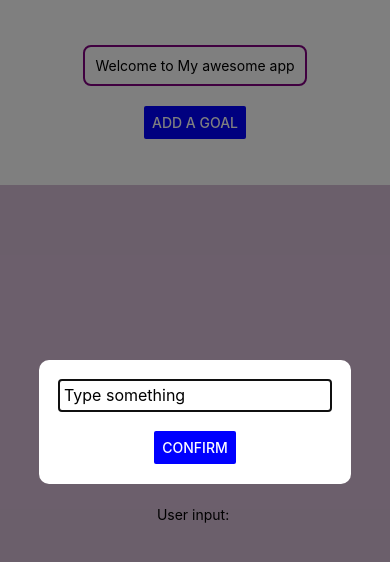
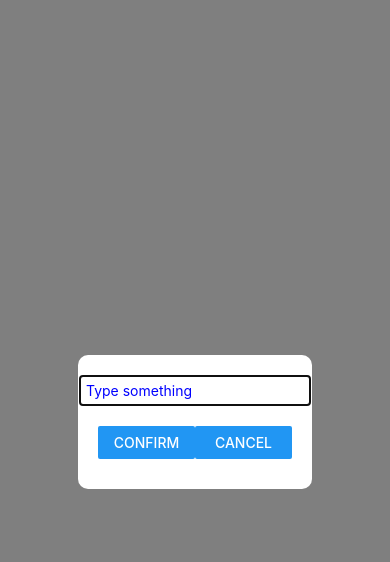
Before and after one commit to xiaoxuansu11041104/5520week2, a React Native app: screen / in a window 390 px wide. Both pictures are taken after a click on the button "ADD A GOAL". Shown: the top 562 px of the page. Built offline with nearby package versions, Linux system fonts and the light colour scheme.

Commit message:
Added cancel button

```diff
--- a/App.js
+++ b/App.js
@@ -1,61 +1,47 @@
-import { StatusBar } from 'expo-status-bar';
-import { Button, StyleSheet, Text, TextInput, View, SafeAreaView } from 'react-native';
-import Header from './Components/Header';
-import Input from './Components/Input';
-import React, { useState } from 'react';
-
+import { StatusBar } from "expo-status-bar";
+import { Button, SafeAreaView, StyleSheet, Text, View } from "react-native";
+import Header from "./Components/Header";
+import { useState } from "react";
+import Input from "./Components/Input";
 
 export default function App() {
-
-  // Declare a constant variable for the app name
-  const appName = "My awesome app";
-
-  // Declare a state variable to store the user input
-  const [userText, setUserText] = useState('');
-
-  //  Declare a visible state for the modal
-  const [modalVisible, setModalVisible] = useState(false);
-
-  // Callback function to handle the input data from the Input component
-  function handleInputData(input) {
-    setUserText(input);
-    // Hide the modal after confirming
-    setModalVisible(false);
+  const [receivedData, setReceivedData] = useState("");
+  const [isModalVisible, setIsModalVisible] = useState(false);
+  const appName = "My app";
+  //update to receive data
+  function handleInputData(data) {
+    //log the data to console
+    console.log("App ", data);
+    setReceivedData(data);
+    setIsModalVisible(false);
   }
 
+  // Callback function to handle cancel
+  function handleCancel() {
+    // Close the modal after press cancel
+    setIsModalVisible(false);
+  }
 
   return (
     <SafeAreaView style={styles.container}>
-
       <StatusBar style="auto" />
-
-      {/* Top section with header and button */}
-      <View style={styles.topSection}>
-        {/* Bordered box with text inside */}
-        <View style={styles.textBox}>
-          <Text style={styles.headerText}>Welcome to My awesome app</Text>
-        </View>
-
-        {/* Button to show the modal */}
+      <View style={styles.topView}>
+        <Header name={appName} />
         <Button
-          title = "Add a goal"
-          onPress = {() => setModalVisible(true)}
-          color="blue"
+          title="Add a Goal"
+          onPress={() => {
+            setIsModalVisible(true);
+          }}
         />
       </View>
-
-      {/* Bottom section displaying user input */}
-      <View style={styles.bottomSection}>
-        <Text style={styles.text}>User input: {userText}</Text>
-
+      <Input
+        textInputFocus={true}
+        inputHandler={handleInputData}
+        modalVisible={isModalVisible}
+      />
+      <View style={styles.bottomView}>
+        <Text style={styles.text}>{receivedData}</Text>
       </View>
-
-      {/* Pass the modal visibility state and onConfirm callback to Input */}
-      <Input
-        visible={modalVisible}
-        onConfirm={handleInputData}
-      />
-
     </SafeAreaView>
   );
 }
@@ -63,40 +49,14 @@ export default function App() {
 const styles = StyleSheet.create({
   container: {
     flex: 1,
-    backgroundColor: '#fff',
-    // alignItems: 'center',
-    justifyContent: 'center',
+    backgroundColor: "#fff",
+    // alignItems: "center",
+    justifyContent: "center",
   },
-
-  topSection: {
-    flex: 1,  // 1/5th of the screen
-    alignItems: 'center',
-    justifyContent: 'center',
-    padding: 10,
+  text: {
+    color: "purple",
+    marginVertical: 5,
   },
-  bottomSection: {
-    flex: 4,  // 4/5th of the screen
-    backgroundColor: '#D8BFD8',  // Light purple background
-    justifyContent: 'center',
-    alignItems: 'center',
-  },
-
-  textBox: {
-    borderColor: 'purple',
-    borderWidth: 2,
-    padding: 10,
-    borderRadius: 8,
-    marginBottom: 20,
-  },
-
-  text: {
-    fontSize: 14,
-    marginVertical: 10,
-    textAlign: 'center',
-  },
-
-  buttonContainer: {
-    width: '30%',
-    marginVertical: 10,
-  },
+  topView: { flex: 1, alignItems: "center", justifyContent: "space-evenly" },
+  bottomView: { flex: 4, backgroundColor: "#dcd", alignItems: "center" },
 });
--- a/Components/Input.js
+++ b/Components/Input.js
@@ -1,118 +1,117 @@
-import { Text, View, TextInput, Button, StyleSheet, Modal} from 'react-native'
-import React, { useState, useRef, useEffect } from 'react';
+import { Alert, Button, Modal, StyleSheet, Text, TextInput, View } from "react-native";
+import React, { useState } from "react";
 
-export default function Input({autoFocus, onConfirm, visible}) {
-    const [text, setText] = useState('');
-    const textInputRef = useRef(null); // Reference to manage focus
-    const [isFocused, setIsFocused] = useState(false); // State to track focus
-    const [showMessage, setShowMessage] = useState(false); // State to show message
+export default function Input({ textInputFocus, inputHandler, modalVisible }) {
+  const [text, setText] = useState("");
+  const [blur, setBlur] = useState(false);
 
-    // Set focus on the TextInput when the component mounts if autoFocus is true
-    useEffect(() => {
-    if (autoFocus && textInputRef.current) {
-        textInputRef.current.focus(); // Automatically focus the input if autoFocus is true
+  function updateText(changedText) {
+    setText(changedText);
   }
-    }, [autoFocus]);
-
-
-    function updateText(newText) {
-        setText(newText);
+  function handleConfirm() {
+    // call the callback fn received from App.js
+    // pass what user has typed
+    inputHandler(text);
   }
 
-    // Function to handle when the input loses focus (onBlur)
-    function handleBlur() {
-        setIsFocused(false);
-        setShowMessage(true); // Show message after blur
+  function handleCancel() {
+    // Show an alert with cancel and ok buttons
+    Alert.alert(
+      "Confirm Cancel", // Title of the alert
+      "Are you sure you want to cancel?", // Message of the alert
+      [
+        {
+          text: "Cancel", // Text for the cancel button
+          style: "cancel", // Style for the cancel button
+        },
+        {
+          text: "OK", // Text for the ok button
+          onPress: () => {
+            onCancel(); // Call the onCancel callback passed from App.js
+          },
+        },
+      ]
+    );
   }
 
-    // Function to handle when the input gains focus (onFocus)
-    function handleFocus() {
-        setIsFocused(true);
-        setShowMessage(false); // Hide the message when the input is focused
-    }
-
-    // Function to handle button press
-    function handleConfirm() {
-        if (onConfirm) {
-            onConfirm(text); // Call the onConfirm function with the input text
-        }
-        setText(''); // Clear the input after confirming
-    }
-
-    // Function to determine the message to display based on input length
-    const getMessage = () => {
-        if (text.length >= 3) {
-            return "Thank you";
-        }
-        return "Please type more than 3 characters";
-    };
-
   return (
-        <Modal
-          visible={visible}
-          animationType="slide"
-          transparent={true}
-        >
+    <Modal animationType="slide" visible={modalVisible}>
       <View style={styles.modalContainer}>
-            <View style={styles.inputContainer}>
+        <View style={styles.contentContainer}>
           <TextInput
-                ref={textInputRef}
+            autoFocus={textInputFocus}
             placeholder="Type something"
+            keyboardType="default"
             style={styles.input}
             value={text}
             onChangeText={updateText}
+            onBlur={() => {
+              setBlur(true);
+            }}
+            onFocus={() => {
+              setBlur(false);
+            }}
           />
+          {blur ? (
+            text.length >= 3 ? (
+              <Text>Thank you</Text>
+            ) : (
+              <Text>Please type more than 3 characters</Text>
+            )
+          ) : (
+            text && <Text>{text.length}</Text>
+          )}
+          <View style={styles.buttonRow}>
+            <View style={styles.buttonContainer}>
+              <Button title="Confirm" onPress={handleConfirm} />
+            </View>
 
-              {/* Button to confirm the input */}
             <View style={styles.buttonContainer}>
-                <Button title="Confirm" onPress={handleConfirm} color="blue" />
+              <Button title="Cancel" onPress={handleCancel} />
+
             </View>
+
+          </View>
+
         </View>
       </View>
     </Modal>
   );
 }
 
-
 const styles = StyleSheet.create({
-
-        // Styles for the background of the modal
   modalContainer: {
     flex: 1,
-          justifyContent: 'center',
-          alignItems: 'center',
-          backgroundColor: 'rgba(0, 0, 0, 0.5)', // Add a semi-transparent background
+    justifyContent: "center",
+    alignItems: "center",
+    backgroundColor: "rgba(0, 0, 0, 0.5)", // Semi-transparent background for the modal
   },
 
-        // Styles for modal content
-        inputContainer: {
-          width: '80%',
+  contentContainer: {
+    width: '60%',
     padding: 20,
-          backgroundColor: 'white',
-          borderRadius: 10,
-          alignItems: 'center',
+    backgroundColor: "white", // Background for the content with rounded corners
+    borderRadius: 10,         // Rounded corners
+    alignItems: "center",
+    justifyContent: "center",
   },
 
-        // Styles for the input field
+
   input: {
-          borderBottomColor: 'purple',
-          borderBottomWidth: 1,
-          width: '100%',
-          marginBottom: 20,
+    borderColor: "purple",
+    borderWidth: 2,
     padding: 5,
-          fontSize: 16,
+    color: "blue",
   },
-        button: {
-          width: '30%',
-          backgroundColor: 'blue',
-          padding: 10,
+  buttonRow: {
+    flexDirection: "row",
+    justifyContent: "space-between",
+    width: "100%",
     marginTop: 10,
   },
 
-        buttonText: {
-          color: 'white',
-          fontSize: 16,
-          textAlign: 'center',
+  buttonContainer: {
+    width: "50%",
+    marginVertical: 10,
   },
-
 });
```
Lines whose indentation alone changed are shown as unchanged.
